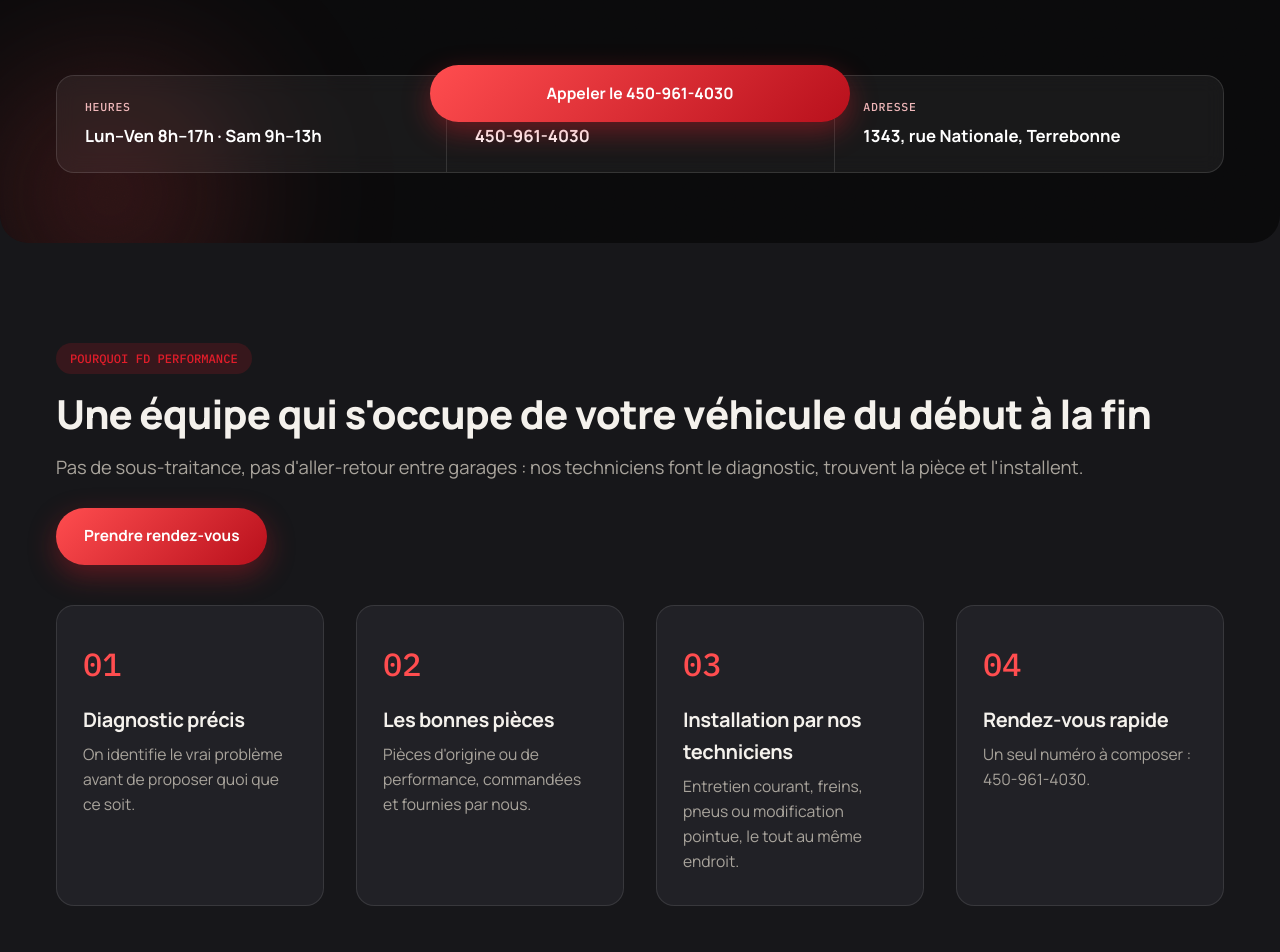
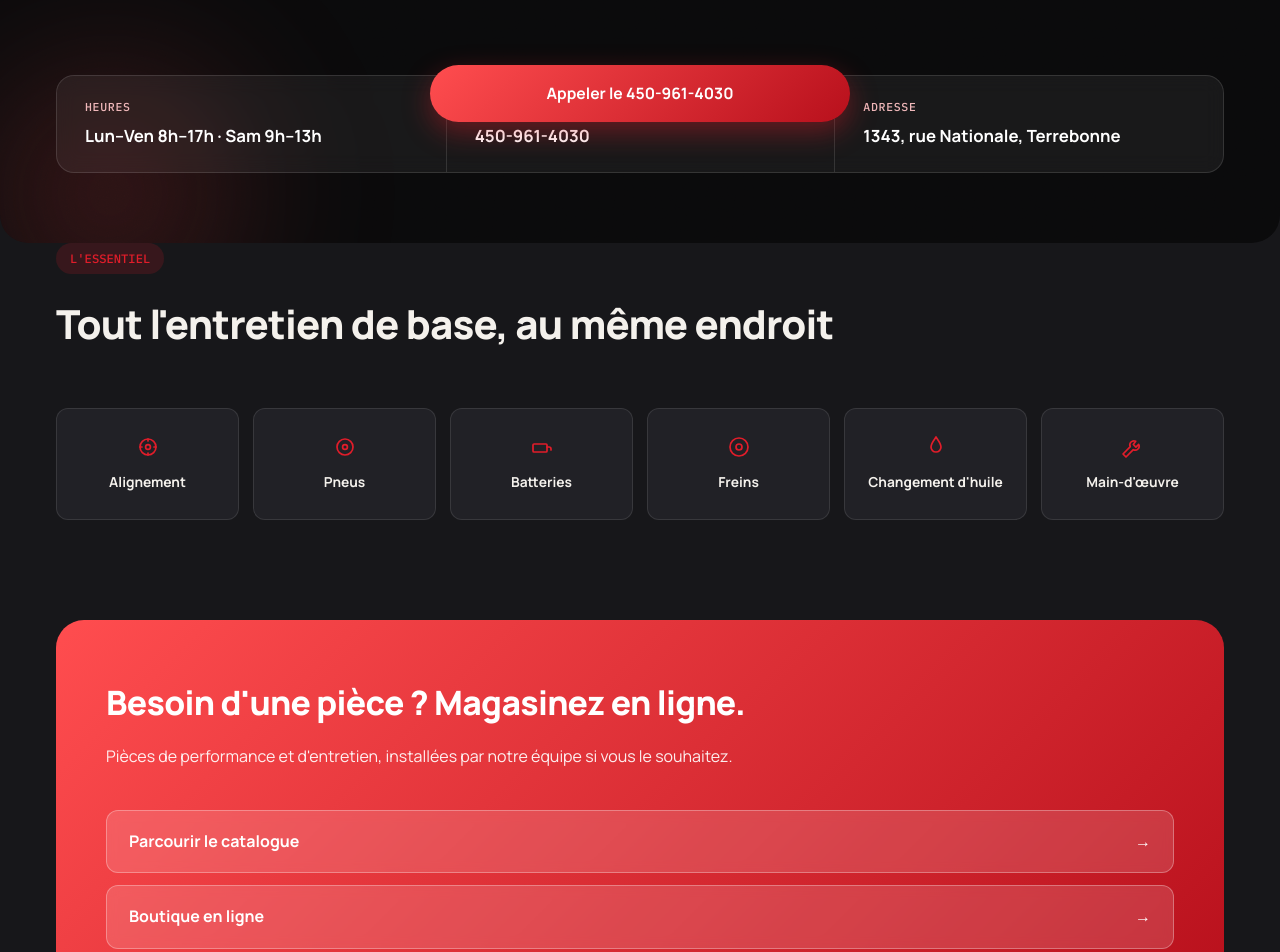
Before and after one commit to holl777/fdperformance, a plain HTML site: page index.html in a window 1280 px wide. Shown: the part 664-1616 px from the top of the page. Drawn offline with Linux system fonts and the light colour scheme.

Commit message:
Retirer la section Pourquoi FD Performance
Co-Authored-By: Claude Sonnet 5.5 <noreply@anthropic.com>

```diff
--- a/index.html
+++ b/index.html
@@ -366,23 +366,6 @@
     </div>
   </section>
 
-  <section class="section" id="why">
-    <div class="wrap why-layout">
-      <div class="why-intro reveal">
-        <div class="eyebrow">POURQUOI FD PERFORMANCE</div>
-        <h2>Une équipe qui s'occupe de votre véhicule du début à la fin</h2>
-        <p>Pas de sous-traitance, pas d'aller-retour entre garages : nos techniciens font le diagnostic, trouvent la pièce et l'installent.</p>
-        <a href="tel:4509614030" class="btn btn-primary" style="margin-top:26px;">Prendre rendez-vous</a>
-      </div>
-      <ol class="why-steps reveal">
-        <li><span class="step-num">01</span><div><h3>Diagnostic précis</h3><p>On identifie le vrai problème avant de proposer quoi que ce soit.</p></div></li>
-        <li><span class="step-num">02</span><div><h3>Les bonnes pièces</h3><p>Pièces d'origine ou de performance, commandées et fournies par nous.</p></div></li>
-        <li><span class="step-num">03</span><div><h3>Installation par nos techniciens</h3><p>Entretien courant, freins, pneus ou modification pointue, le tout au même endroit.</p></div></li>
-        <li><span class="step-num">04</span><div><h3>Rendez-vous rapide</h3><p>Un seul numéro à composer : 450-961-4030.</p></div></li>
-      </ol>
-    </div>
-  </section>
-
   <section class="section section-tight" id="communs">
     <div class="wrap">
       <div class="section-head reveal">
```
